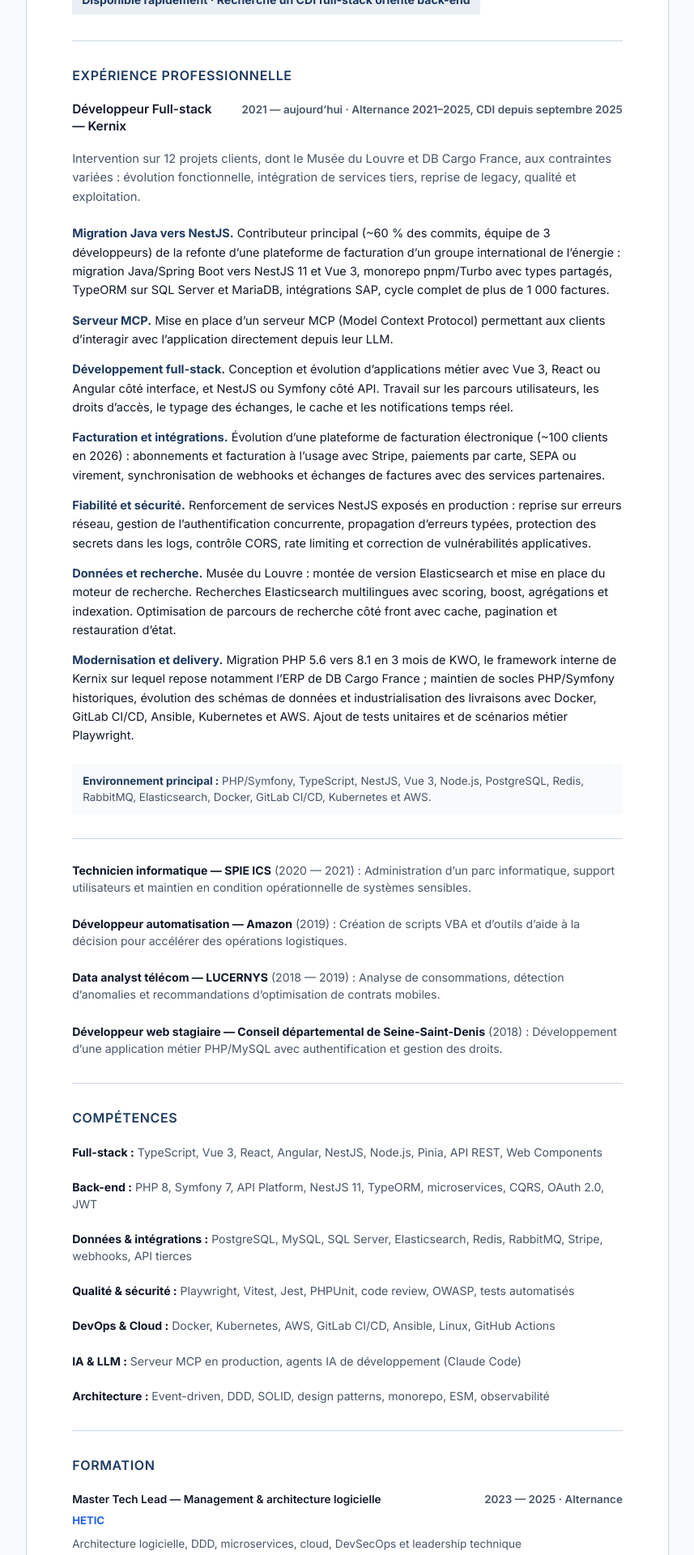
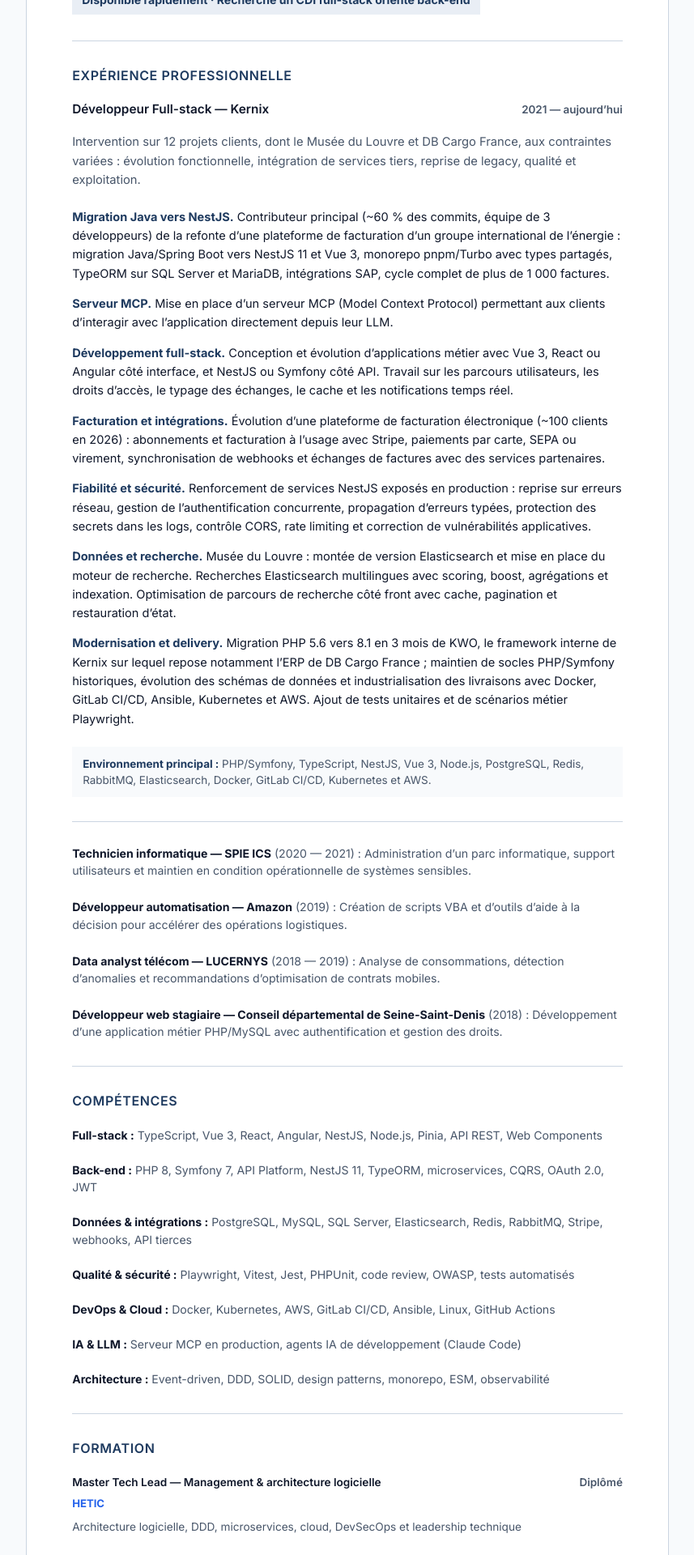
Before and after one commit to tedjy971/portfolio, a Next.js app: page /cv in a window 1280 px wide. Shown: the part 740-2660 px from the top of the page at 81% size, without its empty margins (211-1068 px from the left). Built offline with nearby package versions, Linux system fonts and the light colour scheme.

Commit message:
fix(cv): retirer la mention d'alternance, HETIC marqué diplômé

```diff
--- a/src/app/cv/page.tsx
+++ b/src/app/cv/page.tsx
@@ -117,14 +117,14 @@
   {
     degree: 'Master Tech Lead — Management & architecture logicielle',
     school: 'HETIC',
-    period: '2023 — 2025 · Alternance',
+    period: 'Diplômé',
     details:
       'Architecture logicielle, DDD, microservices, cloud, DevSecOps et leadership technique',
   },
   {
     degree: 'Bachelor Développeur web full-stack',
     school: 'HETIC',
-    period: '2021 — 2023 · Alternance',
+    period: 'Diplômé',
     details: 'Développement full-stack, API, bases de données, qualité et méthodes agiles',
   },
   {
@@ -224,9 +224,7 @@
                 <div>
                   <h3>Développeur Full-stack — Kernix</h3>
                 </div>
-                <p className={styles.period}>
-                  2021 — aujourd’hui · Alternance 2021–2025, CDI depuis septembre 2025
-                </p>
+                <p className={styles.period}>2021 — aujourd’hui</p>
               </div>
 
               <p className={styles.experienceIntro}>
```
